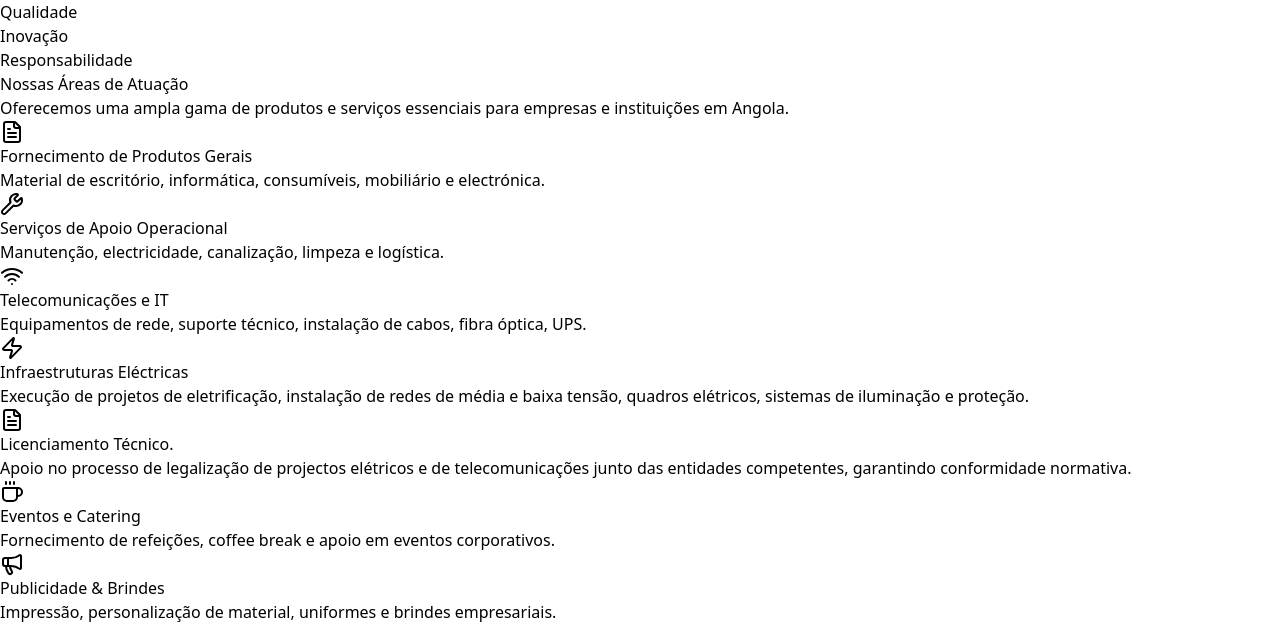
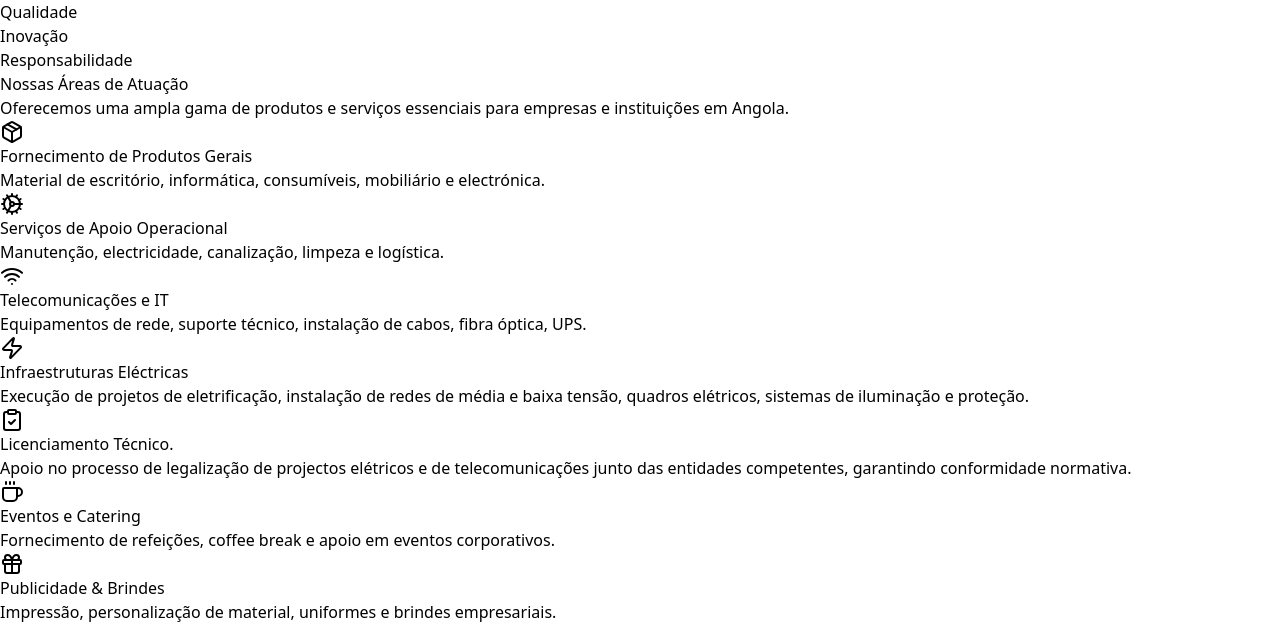
Before and after one commit to SimaoBrandao/ServeForma, a React (Vite) app: page / in a window 1280 px wide. Shown: the part 1604-2230 px from the top of the page. Built offline with nearby package versions, Linux system fonts and the light colour scheme.

Commit message:
alteração da core laranja na pagina serviços e os icones de cada serviço

```diff
--- a/src/components/FeaturesSection.tsx
+++ b/src/components/FeaturesSection.tsx
@@ -1,7 +1,7 @@
 //pagina serviços
 import React, { useRef } from 'react';
 import { motion, useInView } from 'framer-motion';
-import { FileText, Wrench, Wifi, Zap, Coffee, Megaphone } from 'lucide-react';
+import { Package, Cog, Wifi, Zap, ClipboardCheck, Coffee, Gift} from 'lucide-react';
 
 export const FeaturesSection: React.FC = () => {
   const containerRef = useRef<HTMLDivElement>(null);
@@ -15,12 +15,12 @@ export const FeaturesSection: React.FC = () => {
 
   const features = [
     {
-      icon: <FileText className="w-8 h-8" />,
+      icon: <Package className="w-8 h-8" />,
       title: 'Fornecimento de Produtos Gerais',
       description: 'Material de escritório, informática, consumíveis, mobiliário e electrónica.',
     },
     {
-      icon: <Wrench className="w-8 h-8" />,
+      icon: <Cog className="w-8 h-8" />,
       title: 'Serviços de Apoio Operacional',
       description: 'Manutenção, electricidade, canalização, limpeza e logística.',
     },
@@ -35,7 +35,7 @@ export const FeaturesSection: React.FC = () => {
       description: 'Execução de projetos de eletrificação, instalação de redes de média e baixa tensão, quadros elétricos, sistemas de iluminação e proteção.',
     },
     {
-      icon: <FileText className="w-8 h-8" />,
+      icon: <ClipboardCheck className="w-8 h-8" />,
       title: 'Licenciamento Técnico.',
       description: 'Apoio no processo de legalização de projectos elétricos e de telecomunicações junto das entidades competentes, garantindo conformidade normativa.',
     },
@@ -45,7 +45,7 @@ export const FeaturesSection: React.FC = () => {
       description: 'Fornecimento de refeições, coffee break e apoio em eventos corporativos.',
     },
     {
-      icon: <Megaphone className="w-8 h-8" />,
+      icon: <Gift className="w-8 h-8" />,
       title: 'Publicidade & Brindes',
       description: 'Impressão, personalização de material, uniformes e brindes empresariais.',
     },
@@ -91,7 +91,7 @@ export const FeaturesSection: React.FC = () => {
               animate={isInView ? { opacity: 1, y: 0 } : {}}
               transition={{ duration: 0.5, delay: 0.7 + index * 0.1 }}
             >
-              <div className="w-16 h-16 bg-orange-600 text-white rounded-lg flex items-center justify-center mx-auto mb-6">
+              <div className="w-16 h-16 bg-[#d4af37] text-white rounded-lg flex items-center justify-center mx-auto mb-6">
                 {feature.icon}
               </div>
               <h3 className="text-xl font-semibold text-zinc-900 mb-4">
```
